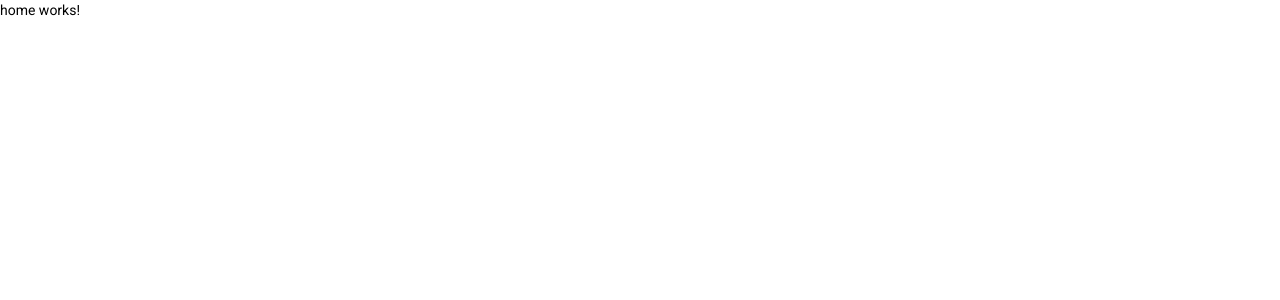
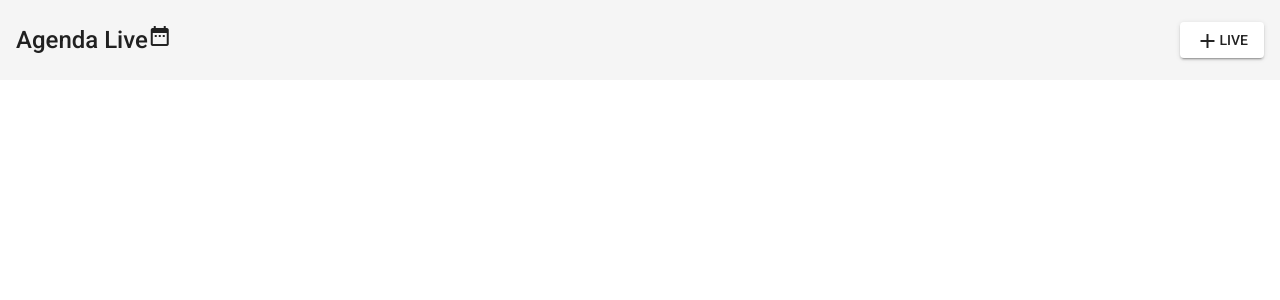
Before and after one commit to jeff-felip/AgendaLive, an Angular app: page / in a window 1280 px wide. Shown: the top 300 px of the page. Built offline with nearby package versions, Linux system fonts and the light colour scheme.

Commit message:
inserindo toolbar e icon no componente home

```diff
--- a/src/app/views/home/home.component.css
+++ b/src/app/views/home/home.component.css
@@ -0,0 +1,12 @@
+.example-icon {
+  padding: 0 14px;
+}
+.example-spacer {
+  flex: 1 1 auto;
+}
+
+
+.toolbar-home{
+  font-size: 1.5rem;
+  height: 80px;
+}
--- a/src/app/views/home/home.component.html
+++ b/src/app/views/home/home.component.html
@@ -1 +1,7 @@
-<p>home works!</p>
+<mat-toolbar >
+  <mat-toolbar-row class="toolbar-home">
+    <span>Agenda Live<mat-icon>date_range</mat-icon></span>
+    <span class="example-spacer"></span>
+    <button mat-raised-button ><mat-icon>add</mat-icon>LIVE</button>
+    </mat-toolbar-row>
+</mat-toolbar>
```
Also changed, not shown: src/app/app.module.ts (+8 -1 lines).
